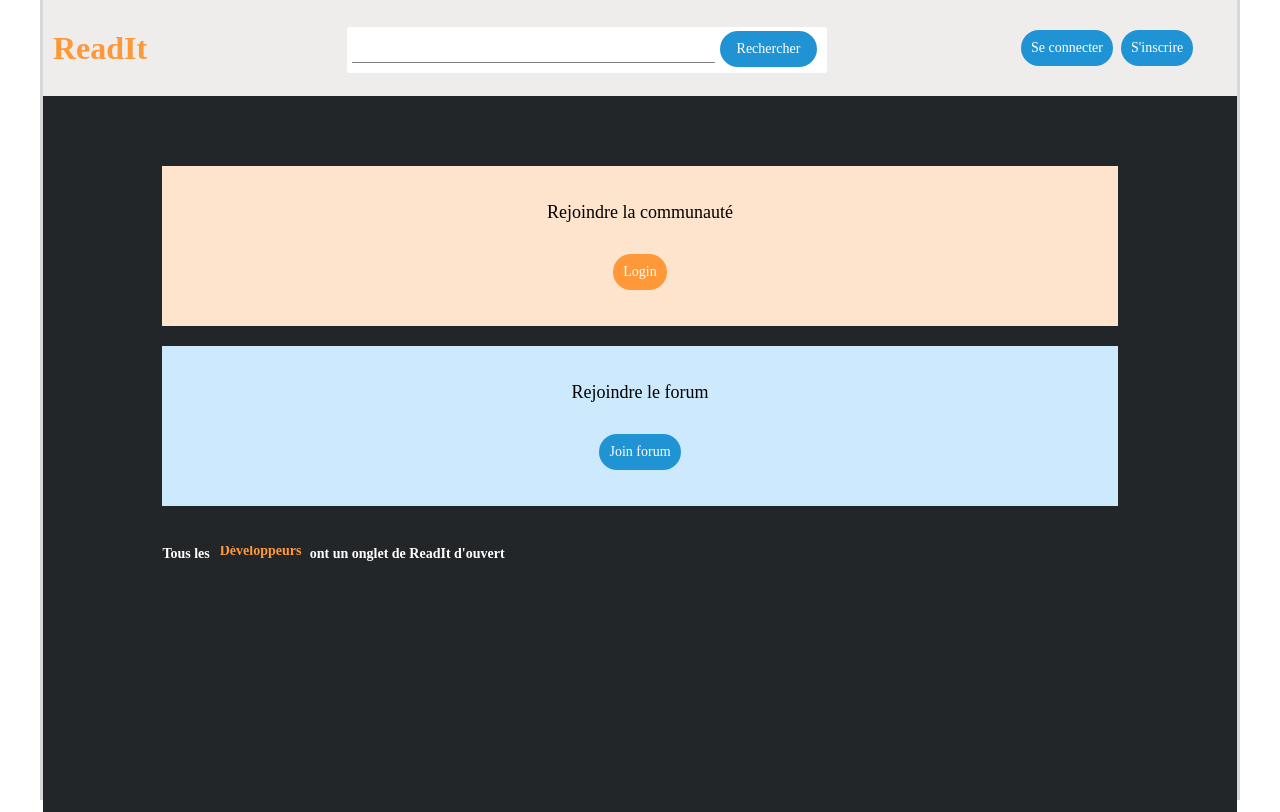
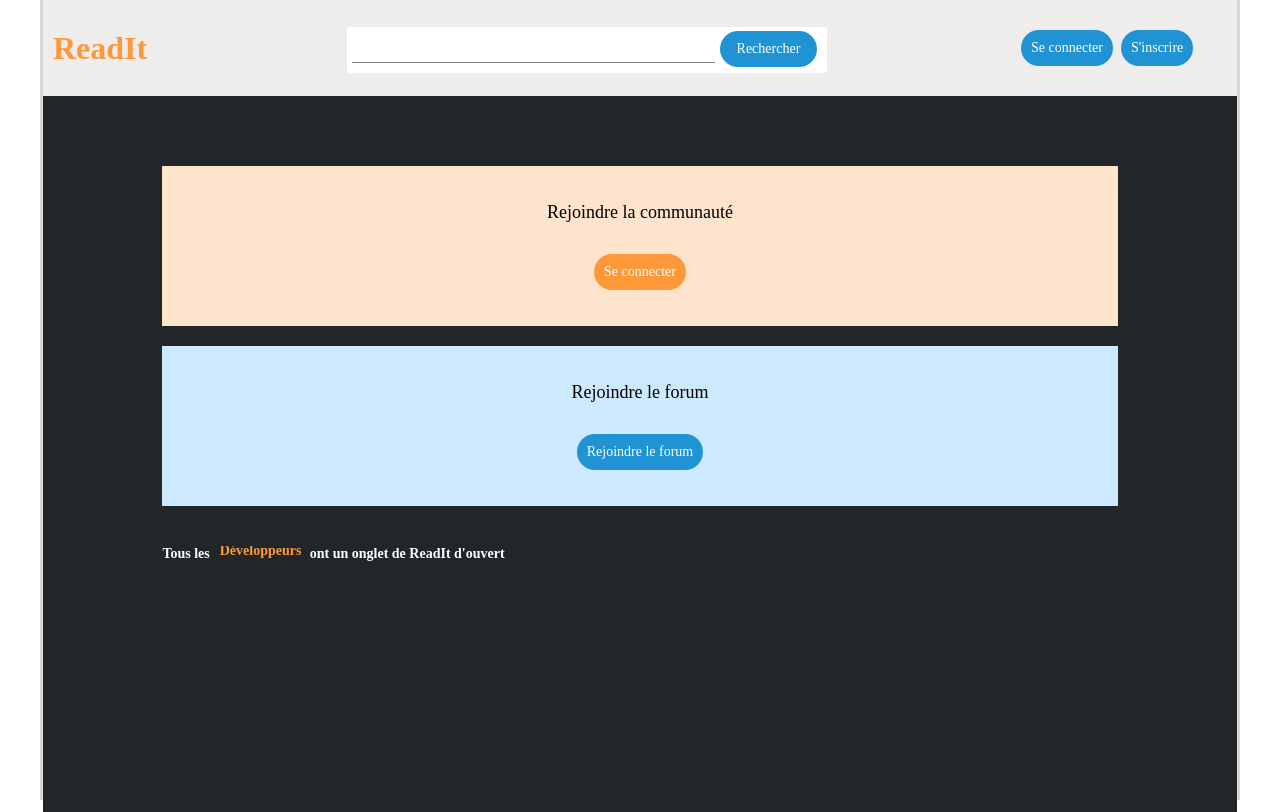
Before and after one commit to Yoan-c/TGF, a React (Create React App) app in the folder front/: page / in a window 1280 px wide. Built offline with nearby package versions, Linux system fonts and the light colour scheme; no server answers.

Commit message:
fix changement langue home

```diff
--- a/front/src/component/Home.js
+++ b/front/src/component/Home.js
@@ -16,14 +16,14 @@ const Home = () => {
             value={lang.main.home.joinCommunity}
             cardColor="orange"
             btnColor="orange"
-            btnText="Login"
+            btnText={lang.main.home.btnLogin}
             onClick={() => navigate("/login")}
           />
           <CardNav
             value={lang.main.home.joinForum}
             cardColor="blue"
             btnColor="blue"
-            btnText="Join forum"
+            btnText={lang.main.home.btnJoinForum}
             onClick={() => navigate("/forum")}
           />
         </div>
```
